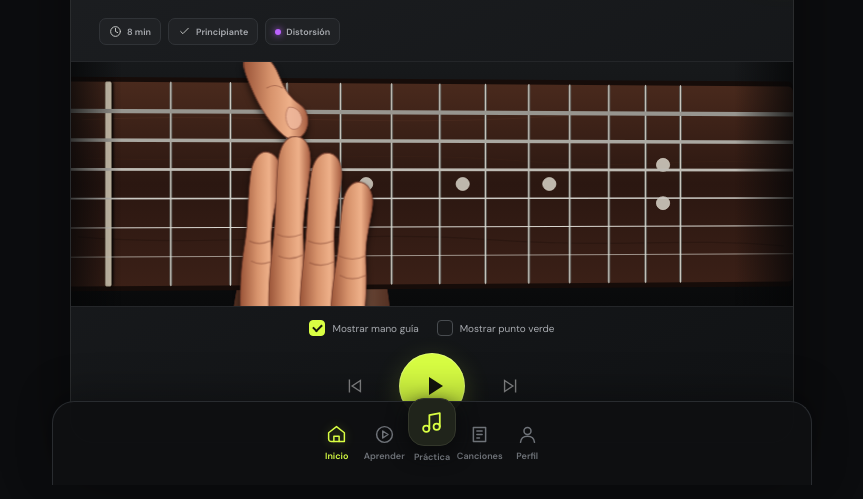
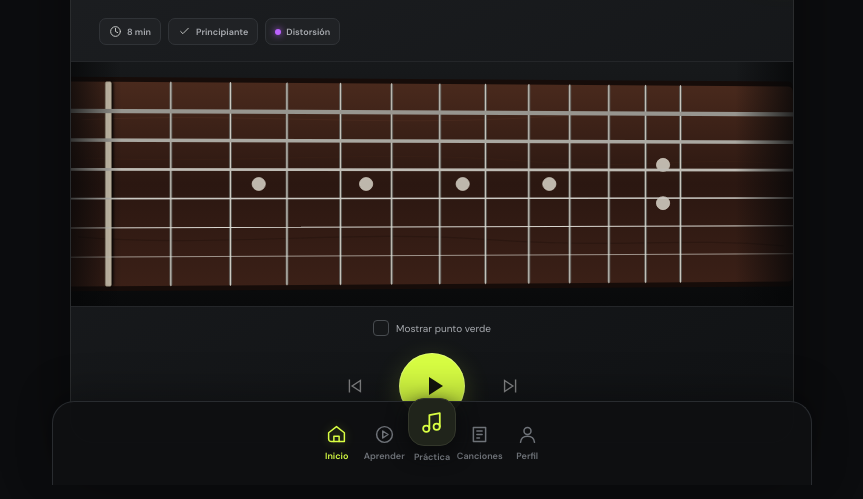
Before and after one commit to tutulua/playfret, a plain HTML site: page index.html in a window 1280 px wide. Shown: the part 315-814 px from the top of the page, without its empty margins (208-1071 px from the left). Drawn offline with Linux system fonts and the light colour scheme.

Commit message:
SPR-001 Remove current HandEngine

```diff
--- a/css/guitar.css
+++ b/css/guitar.css
@@ -61,48 +61,6 @@
   transform-origin: center;
 }
 
-.hand-engine {
-  pointer-events: none;
-  transition: opacity 160ms ease;
-}
-
-.hand-engine--front {
-  filter: drop-shadow(0 6px 5px rgba(0, 0, 0, .58));
-}
-
-.hand-engine__skin {
-  fill: url(#hand-skin);
-  stroke: #713c2d;
-  stroke-width: 1.25;
-  stroke-linejoin: round;
-}
-
-.hand-engine__palm {
-  opacity: .72;
-  filter: brightness(.68);
-}
-
-.hand-engine__finger,
-.hand-engine__thumb {
-  transform-box: fill-box;
-  transform-origin: center bottom;
-}
-
-.hand-engine__crease {
-  fill: none;
-  stroke: #8b4d39;
-  stroke-width: 1.4;
-  stroke-linecap: round;
-  opacity: .55;
-}
-
-.hand-engine__nail {
-  fill: #efb79b;
-  stroke: #a96954;
-  stroke-width: 1;
-  opacity: .9;
-}
-
 .guide-point {
   fill: #42d36b;
   stroke: #fff;
--- a/index.html
+++ b/index.html
@@ -14,7 +14,6 @@
   <link rel="stylesheet" href="css/guitar.css">
   <script src="js/LessonEngine.js" defer></script>
   <script src="js/guitar.js" defer></script>
-  <script src="js/HandEngine.js" defer></script>
   <script src="js/app.js" defer></script>
 </head>
 <body>
@@ -64,7 +63,6 @@
 
         <fieldset class="guide-options">
           <legend>Ayudas visuales</legend>
-          <label><input type="checkbox" data-show-guide-hand checked><span aria-hidden="true"></span>Mostrar mano guía</label>
           <label><input type="checkbox" data-show-guide-point><span aria-hidden="true"></span>Mostrar punto verde</label>
         </fieldset>
 
--- a/js/HandEngine.js
+++ /dev/null
@@ -1,162 +0,0 @@
-/** Layered, transparent SVG guide hand for the existing PlayFret fretboard. */
-(function handEngineModule(global) {
-  "use strict";
-
-  const SVG_NS = "http://www.w3.org/2000/svg";
-  function node(name, attributes = {}) {
-    const element = document.createElementNS(SVG_NS, name);
-    Object.entries(attributes).forEach(([key, value]) => element.setAttribute(key, String(value)));
-    return element;
-  }
-
-  function number(nodeValue, attribute) {
-    const value = Number(nodeValue?.getAttribute(attribute));
-    if (!Number.isFinite(value)) throw new Error(`La geometría SVG no contiene ${attribute}.`);
-    return value;
-  }
-
-  function addFinger(group, name, path, creases) {
-    const finger = node("g", {
-      class: `hand-engine__finger hand-engine__finger--${name}`,
-      "data-hand-part": name
-    });
-    finger.append(node("path", { class: "hand-engine__skin", d: path }));
-    creases.forEach((d) => finger.append(node("path", { class: "hand-engine__crease", d })));
-    group.append(finger);
-    return finger;
-  }
-
-  class HandEngine {
-    constructor(svg) {
-      if (!svg) throw new TypeError("HandEngine requiere el SVG del mástil.");
-      this.svg = svg;
-      this.visible = true;
-      this.geometry = this.readGeometry();
-      this.parts = this.drawHand();
-      this.lastPose = null;
-    }
-
-    readGeometry() {
-      const strings = [...this.svg.querySelectorAll("[data-string-index] line")];
-      const frets = [...this.svg.querySelectorAll("[data-fret]")];
-      const nut = this.svg.querySelector(".fretboard-master__nut rect");
-      if (strings.length !== 6 || !frets.length || !nut) throw new Error("El mástil no expone su geometría completa.");
-      const stringY = strings.map((string) => number(string, "y1"));
-      return {
-        stringY,
-        fretX: frets.map((fret) => number(fret, "x") + (number(fret, "width") / 2)),
-        nutX: number(nut, "x") + (number(nut, "width") / 2),
-        spacing: Math.abs(stringY[1] - stringY[0])
-      };
-    }
-
-    createDefinitions() {
-      const definitions = this.svg.querySelector("defs");
-      const skin = node("linearGradient", { id: "hand-skin", x1: 0, y1: 0, x2: 1, y2: 0 });
-      skin.append(
-        node("stop", { "stop-color": "#9b5539" }),
-        node("stop", { offset: .42, "stop-color": "#d8946d" }),
-        node("stop", { offset: .72, "stop-color": "#efb18a" }),
-        node("stop", { offset: 1, "stop-color": "#a65c40" })
-      );
-      definitions.append(skin);
-    }
-
-    drawHand() {
-      this.createDefinitions();
-      const back = node("g", { class: "hand-engine hand-engine--back", "aria-hidden": "true" });
-      const front = node("g", { class: "hand-engine hand-engine--front", "aria-hidden": "true" });
-
-      const palm = node("g", { class: "hand-engine__palm", "data-hand-part": "palm" });
-      palm.append(node("path", {
-        class: "hand-engine__skin",
-        d: "M-132 326 C-132 274 -112 226 -77 201 C-49 181 35 178 72 199 C105 218 126 269 124 326 Z"
-      }));
-      back.append(palm);
-
-      const thumb = node("g", { class: "hand-engine__thumb", "data-hand-part": "thumb" });
-      thumb.append(
-        node("path", {
-          class: "hand-engine__skin",
-          d: "M-108 -9 C-87 -15 -66 -4 -56 17 C-49 31 -39 43 -22 51 C-10 57 -6 71 -13 82 C-21 94 -38 95 -50 87 C-73 72 -89 52 -101 31 C-110 16 -119 1 -108 -9 Z"
-        }),
-        node("path", { class: "hand-engine__nail", d: "M-41 54 C-29 53 -20 60 -19 69 C-20 77 -27 82 -36 80 C-45 77 -49 62 -41 54 Z" }),
-        node("path", { class: "hand-engine__crease", d: "M-76 31 C-67 27 -59 27 -51 31" })
-      );
-      front.append(thumb);
-
-      const fingers = {
-        index: addFinger(front, "index", "M-117 319 C-121 280 -118 245 -111 215 C-105 189 -107 159 -102 134 C-99 116 -87 105 -73 108 C-57 111 -51 126 -55 143 C-61 169 -70 191 -69 219 C-68 251 -71 286 -76 319 Z", ["M-104 214 C-94 218 -83 218 -71 214", "M-101 238 C-91 242 -81 242 -71 239"]),
-        middle: addFinger(front, "middle", "M-71 322 C-76 281 -71 246 -65 211 C-61 185 -62 151 -58 120 C-55 99 -43 87 -27 89 C-10 91 -3 106 -6 126 C-10 156 -19 183 -17 212 C-15 249 -20 284 -23 322 Z", ["M-59 206 C-48 210 -34 210 -20 206", "M-57 232 C-45 236 -32 236 -19 231"]),
-        ring: addFinger(front, "ring", "M-22 323 C-25 285 -19 251 -14 220 C-10 194 -10 163 -5 137 C-2 118 10 107 25 109 C41 111 48 126 44 145 C39 170 31 193 33 221 C35 255 31 289 28 323 Z", ["M-9 214 C3 218 18 218 31 214", "M-7 240 C5 244 19 244 32 239"]),
-        little: addFinger(front, "little", "M28 325 C25 292 31 263 37 237 C42 214 42 189 47 168 C51 151 63 141 77 144 C91 147 98 160 94 177 C89 199 82 216 84 241 C87 269 82 297 79 325 Z", ["M41 232 C53 236 69 237 82 232", "M42 255 C54 260 70 260 84 255"])
-      };
-
-      const neck = this.svg.querySelector(".fretboard-master__neck");
-      this.svg.insertBefore(back, neck);
-      this.svg.append(front);
-      return { back, front, palm, thumb, ...fingers };
-    }
-
-    setVisible(visible) {
-      this.visible = Boolean(visible);
-      this.applyVisibility();
-    }
-
-    applyVisibility() {
-      const opacity = this.visible ? "1" : "0";
-      this.parts.back.setAttribute("opacity", opacity);
-      this.parts.front.setAttribute("opacity", opacity);
-    }
-
-    positionFor(note) { return note.fret > 0 ? Math.max(1, Math.min(note.fret, 9)) : 1; }
-    fingerFor(note, position) { return note.fret === 0 ? -1 : Math.max(0, Math.min(3, note.fret - position)); }
-
-    fretCenter(fret) {
-      const bounded = Math.max(1, Math.min(fret, this.geometry.fretX.length));
-      const left = bounded === 1 ? this.geometry.nutX : this.geometry.fretX[bounded - 2];
-      return (left + this.geometry.fretX[bounded - 1]) / 2;
-    }
-
-    staticAnchor(sequence) {
-      const fretted = sequence.find((note) => note.fret > 0);
-      const position = fretted ? this.positionFor(fretted) : 1;
-      return { x: this.fretCenter(position + 1), position };
-    }
-
-    layout(sequence) {
-      const anchor = this.staticAnchor(sequence);
-      return sequence.map((note) => ({ ...note, handPosition: anchor.position, finger: this.fingerFor(note, anchor.position), anchorX: anchor.x }));
-    }
-
-    playbackDuration(sequence) {
-      const last = sequence[sequence.length - 1];
-      return last.time + last.duration;
-    }
-
-    lessonTime(elapsed) { return elapsed; }
-
-    poseAt(sequence) {
-      const anchor = this.staticAnchor(sequence);
-      return { ...anchor, opacity: 1, note: null, pressure: 0 };
-    }
-
-    render(pose) {
-      this.lastPose = pose;
-      const scale = this.geometry.spacing / 35;
-      const transform = `translate(${pose.x} 0) scale(${scale})`;
-      this.parts.back.setAttribute("transform", transform);
-      this.parts.front.setAttribute("transform", transform);
-      this.applyVisibility();
-    }
-
-    resetOffscreen() {
-      const pose = this.lastPose || { x: this.fretCenter(2), position: 1 };
-      this.render({ ...pose, opacity: 1, note: null, pressure: 0 });
-    }
-  }
-
-  global.PlayFret = global.PlayFret || {};
-  global.PlayFret.HandEngine = HandEngine;
-  if (typeof module !== "undefined" && module.exports) module.exports = HandEngine;
-}(typeof globalThis !== "undefined" ? globalThis : window));
--- a/js/TargetEngine.js
+++ b/js/TargetEngine.js
@@ -1,4 +1,4 @@
-/** Coordinates lesson targets and renders the animated guide hand. */
+/** Coordinates and renders lesson targets on the PlayFret fretboard. */
 (function targetEngineModule(global) {
   "use strict";
 
@@ -32,8 +32,6 @@
       this.frame = null;
       this.startedAt = 0;
       this.isPlaying = false;
-      if (!global.PlayFret?.HandEngine) throw new Error("Carga HandEngine antes de TargetEngine.");
-      this.hand = new global.PlayFret.HandEngine(this.svg);
       this.showGuidePoint = Boolean(options.showGuidePoint);
       this.point = this.createPoint();
       this.tick = this.tick.bind(this);
@@ -47,11 +45,6 @@
         return Object.freeze({ ...valid, ...this.getPosition(valid.string, valid.fret) });
       }));
       this.renderPreview();
-    }
-
-    setHandVisible(visible) {
-      this.hand.setVisible(visible);
-      if (visible && !this.isPlaying) this.renderPreview();
     }
 
     setGuidePointVisible(visible) {
@@ -77,10 +70,9 @@
     tick(now) {
       if (!this.isPlaying) return;
       const elapsed = now - this.startedAt;
-      const total = this.hand.playbackDuration(this.sequence);
-      const pose = this.hand.poseAt(this.sequence, elapsed);
-      this.hand.render(pose);
-      this.renderPointAt(this.hand.lessonTime(elapsed));
+      const last = this.sequence[this.sequence.length - 1];
+      const total = last.time + last.duration;
+      this.renderPointAt(elapsed);
 
       if (elapsed < total) {
         this.frame = global.requestAnimationFrame(this.tick);
@@ -93,7 +85,6 @@
     renderPreview() {
       if (!this.sequence.length) return;
       const first = this.sequence[0];
-      this.hand.render(this.hand.poseAt(this.sequence));
       this.renderPoint(first);
     }
 
@@ -142,9 +133,12 @@
     }
 
     createPoint() {
+      const strings = [...this.svg.querySelectorAll("[data-string-index] line")];
+      if (strings.length < 2) throw new Error("El mástil no expone la separación entre cuerdas.");
+      const spacing = Math.abs(numberAttribute(strings[1], "y1") - numberAttribute(strings[0], "y1"));
       const point = svgNode("circle", {
         class: "guide-point",
-        r: this.hand.geometry.spacing * 0.3,
+        r: spacing * 0.3,
         "aria-hidden": "true"
       });
       point.style.display = "none";
--- a/js/app.js
+++ b/js/app.js
@@ -38,9 +38,7 @@
         duration: durationMs
       })));
 
-      const handToggle = document.querySelector("[data-show-guide-hand]");
       const pointToggle = document.querySelector("[data-show-guide-point]");
-      handToggle?.addEventListener("change", () => target.setHandVisible(handToggle.checked));
       pointToggle?.addEventListener("change", () => target.setGuidePointVisible(pointToggle.checked));
 
       playButton.addEventListener("click", () => target.play());
```
